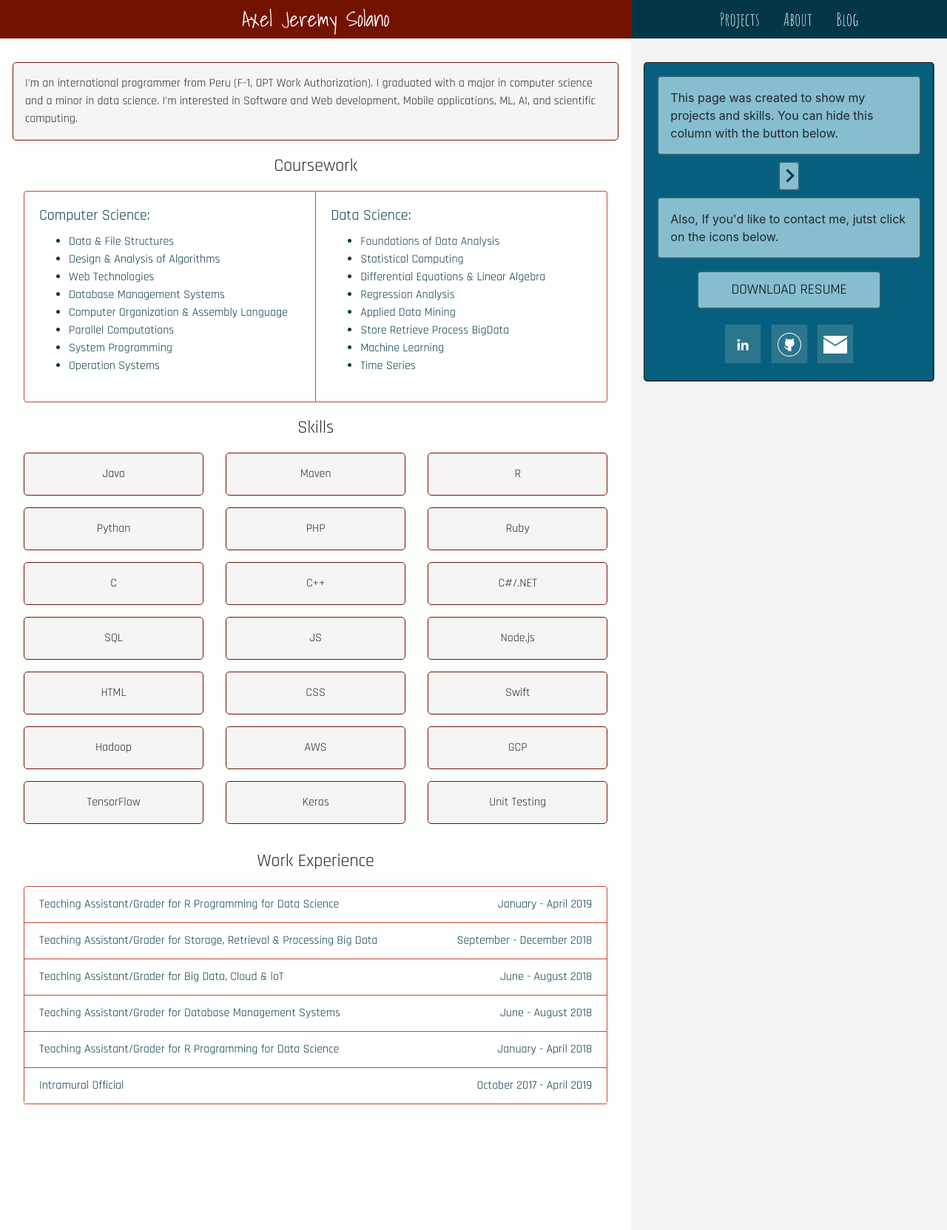
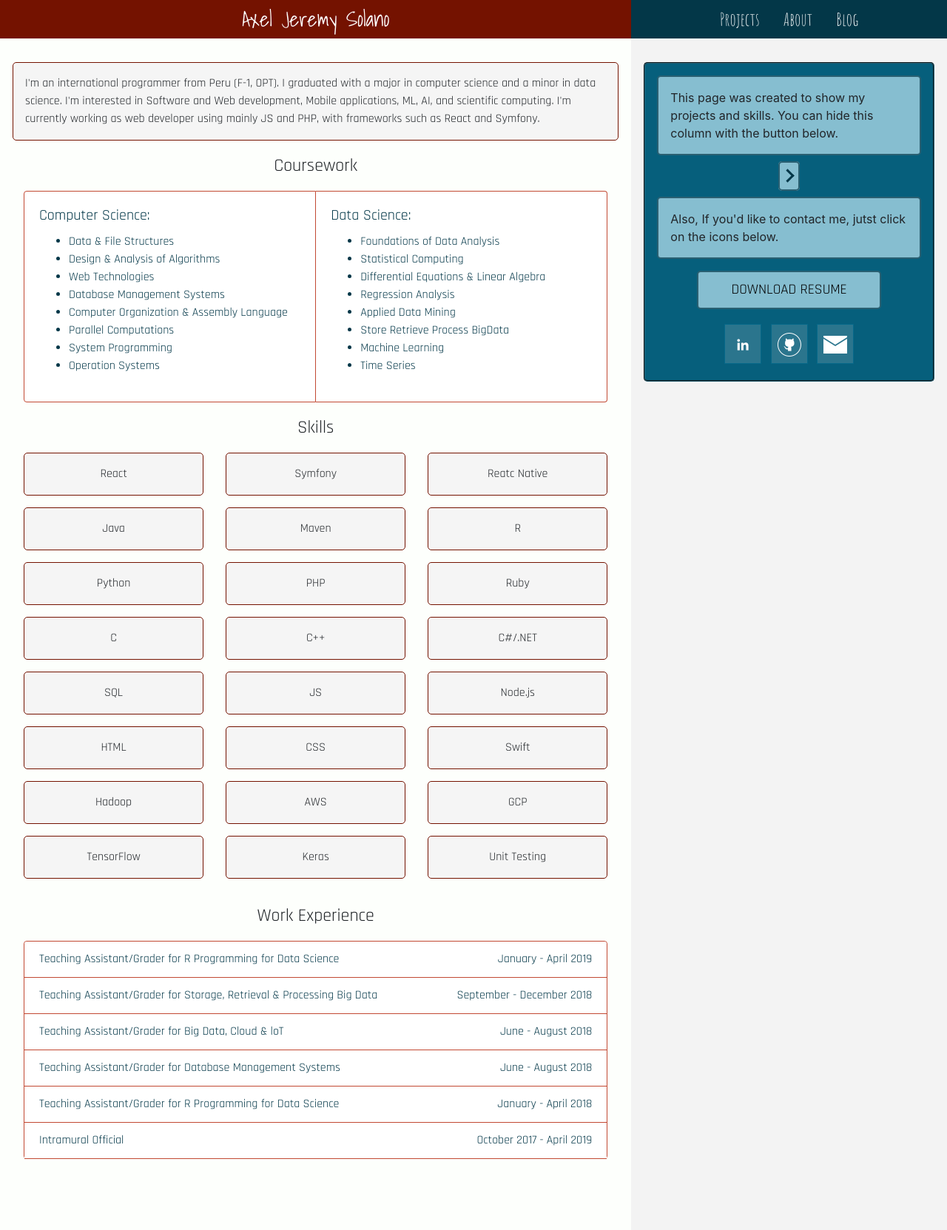
Before and after one commit to axeljeremy7/axeljeremy7.github.io, a Jekyll site: the page built from index.html, in a window 1280 px wide. Shown: the whole page at 74% size. Built offline with Jekyll 4.4.1, drawn with Linux system fonts in a browser that asks for light colours.

Commit message:
Update index.html

```diff
--- a/index.html
+++ b/index.html
@@ -7,9 +7,9 @@ header_title: Axel J Solano
   <div class="row" >
 
     <div class="col-12" id="intro">
-      I'm an international programmer  from Peru (F-1, OPT Work Authorization).
-      I graduated with a major in computer science and a minor in data science.
-      I'm interested in Software and Web development, Mobile applications, ML, AI, and scientific computing.
+      I'm an international programmer from Peru (F-1, OPT). I graduated with a major in computer science and a minor in data science.
+      I'm interested in Software and Web development, Mobile applications, ML, AI, and scientific computing. I'm currently working as web developer using mainly JS and PHP, with
+      frameworks such as React and Symfony.
     </div>
 
     <div class="col-12" id="coursework" >
@@ -57,6 +57,15 @@ header_title: Axel J Solano
     <div class="col-12" id="skills">
       <p class="text-center " id="coursework-title" >Skills</p>
       <div class="row" id="">
+         <div class="col-6 col-sm-4">
+          <p class="text-center " id="skills-item" >React</p>
+        </div>
+        <div class="col-6 col-sm-4">
+          <p class="text-center " id="skills-item" >Symfony</p>
+        </div>
+        <div class="col-6 col-sm-4">
+          <p class="text-center " id="skills-item" >Reatc Native</p>
+        </div>
         <div class="col-6 col-sm-4">
           <p class="text-center " id="skills-item" >Java</p>
         </div>
```
